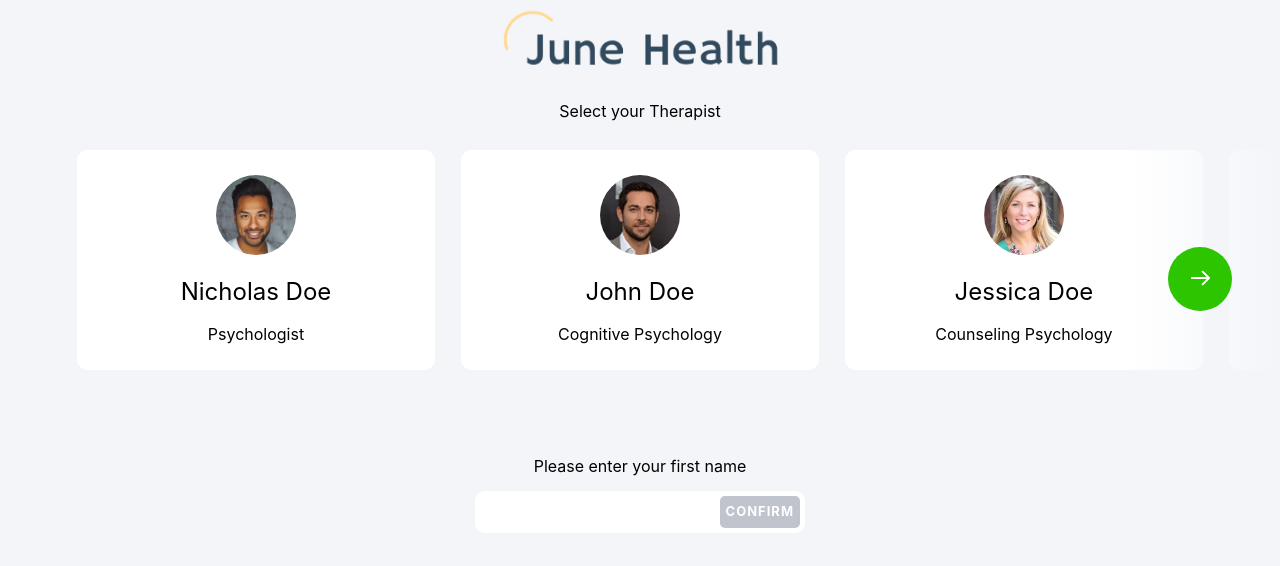
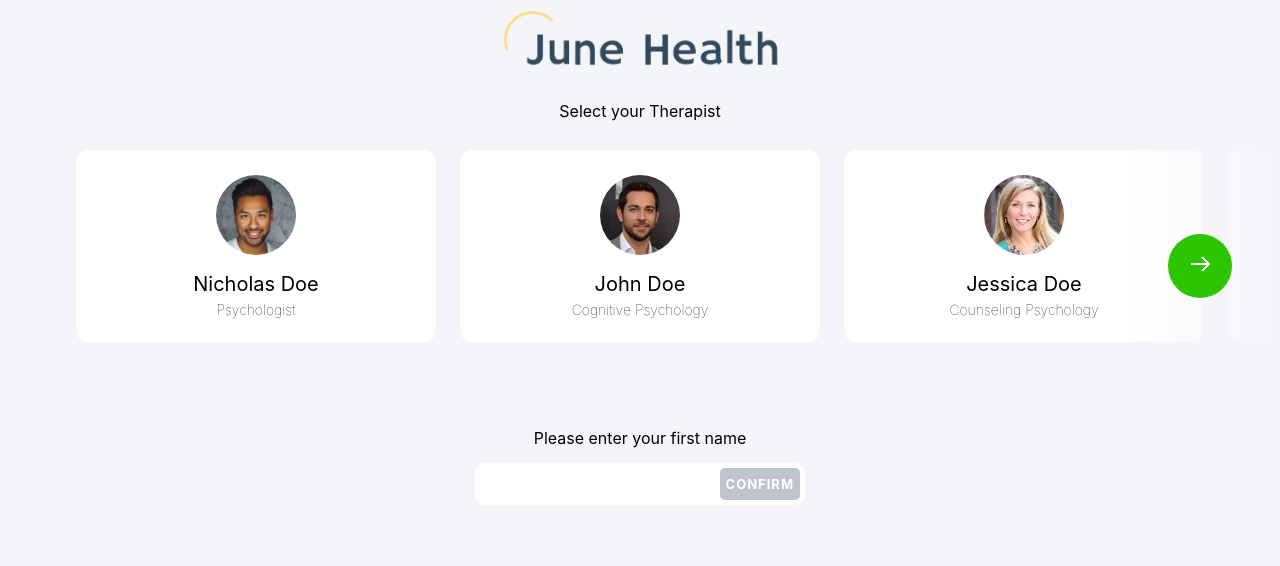
Before and after one commit to luciancic/junehealth, a React (Create React App) app in the folder client/: page / in a window 1280 px wide. Shown: the top 566 px of the page. Built offline with nearby package versions, Linux system fonts and the light colour scheme.

Commit message:
improve text styling for therapist card

```diff
--- a/client/src/App.css
+++ b/client/src/App.css
@@ -112,6 +112,15 @@
 
 .therapist-name {
   font-weight: normal;
+  margin-top: 15px;
+  font-size: 20px;
+  margin-bottom: 6px;
+}
+
+.therapist-specialization {
+  margin-top: 0;
+  font-size: 14px;
+  font-weight: lighter;
 }
 
 .therapist-client-container {
--- a/client/src/components/Therapist.js
+++ b/client/src/components/Therapist.js
@@ -9,7 +9,7 @@
       { selected && <SelectedMark /> }
       <img className='therapist-avatar' src={data.avatar} alt='therapist portrait' />
       <h2 className='therapist-name'>{data.name}</h2>
-      <p>{data.specialization}</p>
+      <p className='therapist-specialization'>{data.specialization}</p>
     </div>
   )
 }
```
